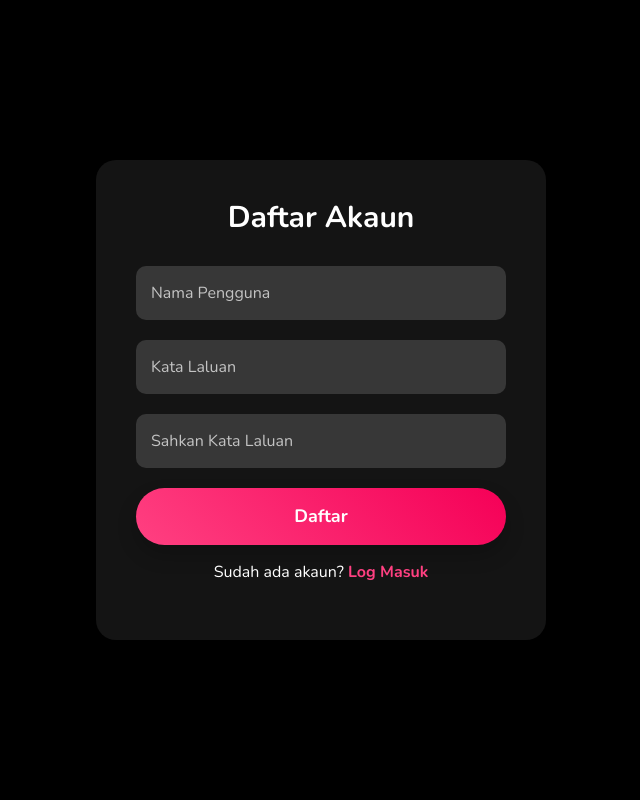
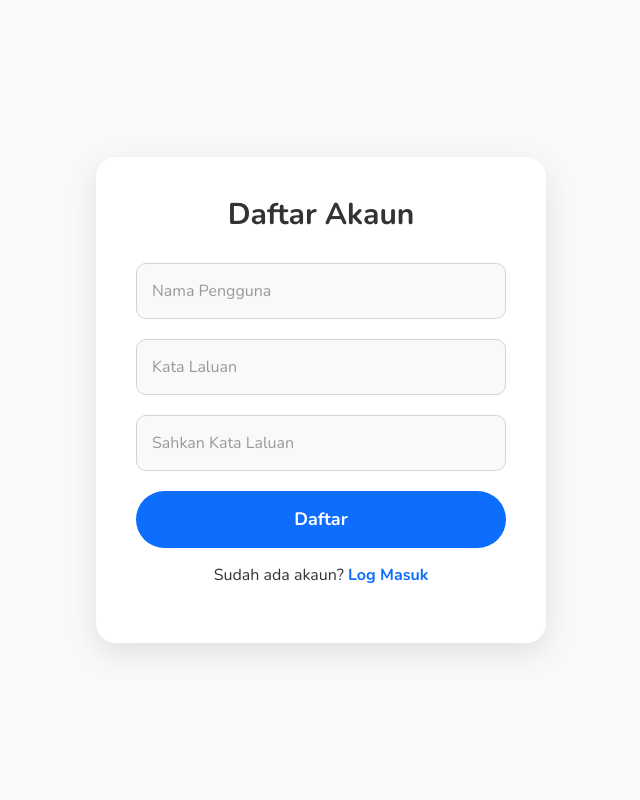
Before and after one commit to harrisidzham/pengurusanAsrama, a PHP site: page /signup.php in a window 1280 px wide. Shown: the whole page, without its empty margins (319-959 px from the left). Run offline with PHP 8.4, Linux system fonts and the light colour scheme.

Commit message:
Tukar register background

```diff
--- a/signup.php
+++ b/signup.php
@@ -42,7 +42,7 @@ if ($_SERVER["REQUEST_METHOD"] == "POST") {
 ?>
 
 <!DOCTYPE html>
-<html lang="en">
+<html lang="ms">
 
 <head>
     <meta charset="UTF-8">
@@ -59,25 +59,24 @@ if ($_SERVER["REQUEST_METHOD"] == "POST") {
             display: flex;
             justify-content: center;
             align-items: center;
-            background: #000; /* Pure black background */
+            background: #f8f9fa; /* Cerah: hampir putih */
             font-family: 'Nunito', sans-serif;
         }
 
         .form-container {
-            background: rgba(255, 255, 255, 0.08); /* Semi-transparent white */
+            background: #ffffff; /* Putih penuh */
             border-radius: 20px;
             padding: 40px;
             width: 100%;
             max-width: 450px;
-            box-shadow: 0 20px 40px rgba(0, 0, 0, 0.5);
-            backdrop-filter: blur(10px); /* Adds depth */
+            box-shadow: 0 10px 30px rgba(0, 0, 0, 0.1);
         }
 
         .form-title {
             text-align: center;
             font-size: 30px;
             font-weight: bold;
-            color: #fff;
+            color: #333;
             margin-bottom: 30px;
         }
 
@@ -85,39 +84,38 @@ if ($_SERVER["REQUEST_METHOD"] == "POST") {
             padding: 15px;
             margin-bottom: 20px;
             border-radius: 10px;
-            border: none;
-            background-color: rgba(255, 255, 255, 0.15);
-            color: #fff;
+            border: 1px solid #ced4da;
+            background-color: #f9f9f9;
+            color: #333;
             transition: all 0.3s ease;
         }
 
         .form-control::placeholder {
-            color: rgba(255, 255, 255, 0.7);
+            color: #999;
         }
 
         .form-control:focus {
-            border-color: #ff4081; /* Pink accent */
-            box-shadow: 0 0 10px rgba(255, 64, 129, 0.5);
-            background-color: rgba(255, 255, 255, 0.1);
+            border-color: #0d6efd;
+            box-shadow: 0 0 8px rgba(13, 110, 253, 0.25);
+            background-color: #fff;
         }
 
         .btn-primary {
             width: 100%;
             padding: 15px;
             font-size: 18px;
-            background: linear-gradient(45deg, #ff4081, #f50057); /* Pink gradient */
+            background-color: #0d6efd;
             border: none;
             border-radius: 50px;
             color: #fff;
             font-weight: bold;
-            box-shadow: 0 10px 20px rgba(0, 0, 0, 0.2);
             transition: all 0.3s ease;
         }
 
         .btn-primary:hover {
-            background: linear-gradient(45deg, #f50057, #ff4081);
-            transform: translateY(-3px);
-            box-shadow: 0 15px 30px rgba(0, 0, 0, 0.4);
+            background-color: #0b5ed7;
+            transform: translateY(-2px);
+            box-shadow: 0 8px 20px rgba(0, 0, 0, 0.1);
         }
 
         .alert {
@@ -129,7 +127,7 @@ if ($_SERVER["REQUEST_METHOD"] == "POST") {
 
         .success {
             font-size: 14px;
-            color: #28a745;
+            color: green;
             text-align: center;
             margin-bottom: 10px;
         }
@@ -140,13 +138,13 @@ if ($_SERVER["REQUEST_METHOD"] == "POST") {
         }
 
         .login-link a {
-            color: #ff4081;
+            color: #0d6efd;
             text-decoration: none;
             font-weight: bold;
         }
 
         .login-link a:hover {
-            color: #fff;
+            color: #0a58ca;
         }
 
         @media (max-width: 768px) {
@@ -166,8 +164,9 @@ if ($_SERVER["REQUEST_METHOD"] == "POST") {
                 font-size: 16px;
             }
         }
+
         p {
-            color: white;
+            color: #333;
         }
     </style>
 </head>
@@ -176,13 +175,12 @@ if ($_SERVER["REQUEST_METHOD"] == "POST") {
     <div class="form-container">
         <h2 class="form-title">Daftar Akaun</h2>
 
-        <!-- Show error message if registration fails -->
+        <!-- Papar mesej ralat atau kejayaan -->
         <?php if (!empty($error)): ?>
             <div class="alert">
                 <?php echo $error; ?>
             </div>
         <?php endif; ?>
-
 
         <?php if (!empty($success)): ?>
             <div class="success">
```
